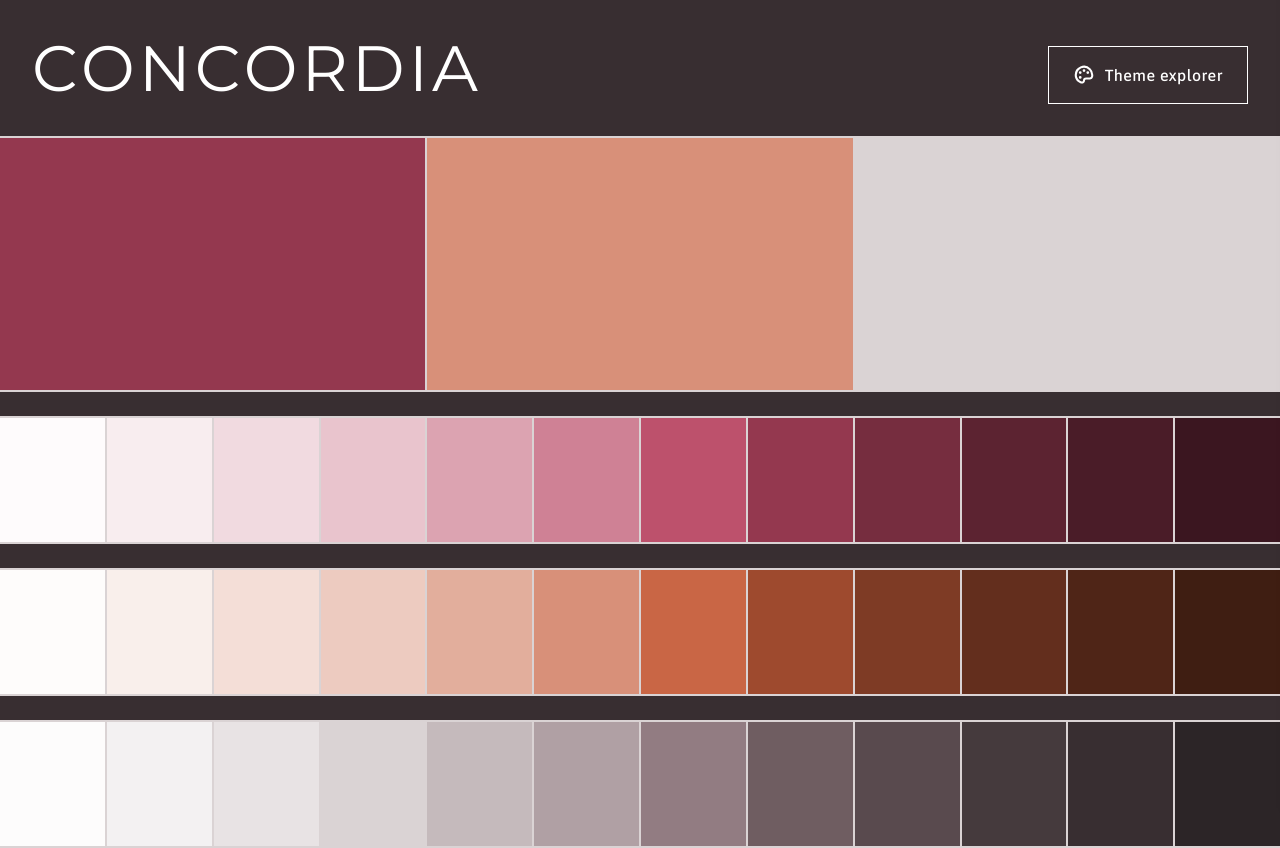
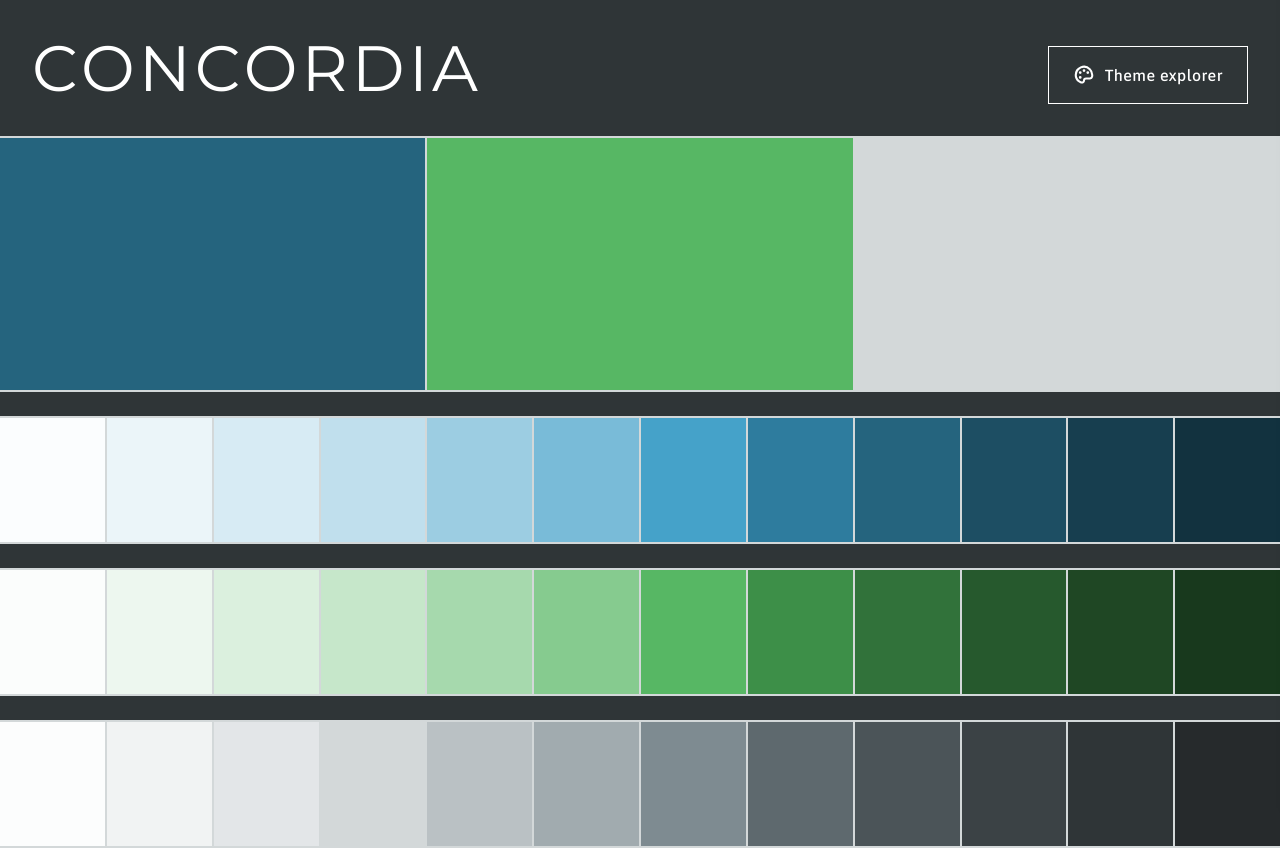
Before and after one commit to mranenko/concordia, a React (Vite) app: page / in a window 1280 px wide. Built offline with nearby package versions, Linux system fonts and the light colour scheme.

Commit message:
default colors

```diff
--- a/src/assets/styles/base/colors.scss
+++ b/src/assets/styles/base/colors.scss
@@ -4,9 +4,9 @@
   base colors
 */
 
-$linen: hsl(345, 9%, 84%);      // #E8E3E4
-$peach: hsl(15, 55%, 66%);      // #E98867
-$rose: hsl(345, 45%, 40%);      // #94384F
+$neutral: hsl(198, 8%, 84%);        // #D3D8D9
+$primary: hsl(198, 55%, 32%);       // #25647E
+$secondary: hsl(128, 40%, 53%);     // #57B764
 
 /*
   color lightness scale:
@@ -26,54 +26,54 @@ $rose: hsl(345, 45%, 40%);      // #94384F
 
 $color: (
   main: (
-    linen: $linen,
-    peach: $peach,
-    rose: $rose,
+    neutral: $neutral,
+    primary: $primary,
+    secondary: $secondary,
   ),
 
   neutral: (
-    10: color.change($linen, $lightness: 99%),
-    20: color.change($linen, $lightness: 95%),
-    30: color.change($linen, $lightness: 90%),
-    40: color.change($linen, $lightness: 84%),
-    50: color.change($linen, $lightness: 75%),
-    60: color.change($linen, $lightness: 66%),
-    70: color.change($linen, $lightness: 53%),
-    80: color.change($linen, $lightness: 40%),
-    90: color.change($linen, $lightness: 32%),
-    100: color.change($linen, $lightness: 25%),
-    110: color.change($linen, $lightness: 20%),
-    120: color.change($linen, $lightness: 16%),
+    10: color.change($neutral, $lightness: 99%),
+    20: color.change($neutral, $lightness: 95%),
+    30: color.change($neutral, $lightness: 90%),
+    40: color.change($neutral, $lightness: 84%),
+    50: color.change($neutral, $lightness: 75%),
+    60: color.change($neutral, $lightness: 66%),
+    70: color.change($neutral, $lightness: 53%),
+    80: color.change($neutral, $lightness: 40%),
+    90: color.change($neutral, $lightness: 32%),
+    100: color.change($neutral, $lightness: 25%),
+    110: color.change($neutral, $lightness: 20%),
+    120: color.change($neutral, $lightness: 16%),
   ),
 
-  peach: (
-    10: color.change($peach, $lightness: 99%),
-    20: color.change($peach, $lightness: 95%),
-    30: color.change($peach, $lightness: 90%),
-    40: color.change($peach, $lightness: 84%),
-    50: color.change($peach, $lightness: 75%),
-    60: color.change($peach, $lightness: 66%),
-    70: color.change($peach, $lightness: 53%),
-    80: color.change($peach, $lightness: 40%),
-    90: color.change($peach, $lightness: 32%),
-    100: color.change($peach, $lightness: 25%),
-    110: color.change($peach, $lightness: 20%),
-    120: color.change($peach, $lightness: 16%),
+  primary: (
+    10: color.change($primary, $lightness: 99%),
+    20: color.change($primary, $lightness: 95%),
+    30: color.change($primary, $lightness: 90%),
+    40: color.change($primary, $lightness: 84%),
+    50: color.change($primary, $lightness: 75%),
+    60: color.change($primary, $lightness: 66%),
+    70: color.change($primary, $lightness: 53%),
+    80: color.change($primary, $lightness: 40%),
+    90: color.change($primary, $lightness: 32%),
+    100: color.change($primary, $lightness: 25%),
+    110: color.change($primary, $lightness: 20%),
+    120: color.change($primary, $lightness: 16%),
   ),
 
-  rose: (
-    10: color.change($rose, $lightness: 99%),
-    20: color.change($rose, $lightness: 95%),
-    30: color.change($rose, $lightness: 90%),
-    40: color.change($rose, $lightness: 84%),
-    50: color.change($rose, $lightness: 75%),
-    60: color.change($rose, $lightness: 66%),
-    70: color.change($rose, $lightness: 53%),
-    80: color.change($rose, $lightness: 40%),
-    90: color.change($rose, $lightness: 32%),
-    100: color.change($rose, $lightness: 25%),
-    110: color.change($rose, $lightness: 20%),
-    120: color.change($rose, $lightness: 16%),
+  secondary: (
+    10: color.change($secondary, $lightness: 99%),
+    20: color.change($secondary, $lightness: 95%),
+    30: color.change($secondary, $lightness: 90%),
+    40: color.change($secondary, $lightness: 84%),
+    50: color.change($secondary, $lightness: 75%),
+    60: color.change($secondary, $lightness: 66%),
+    70: color.change($secondary, $lightness: 53%),
+    80: color.change($secondary, $lightness: 40%),
+    90: color.change($secondary, $lightness: 32%),
+    100: color.change($secondary, $lightness: 25%),
+    110: color.change($secondary, $lightness: 20%),
+    120: color.change($secondary, $lightness: 16%),
   ),
 );
 
@@ -85,9 +85,9 @@ $color: (
   $value: $color;
 
   @if length($keys) == 1 and (
-    nth($keys, 1) == linen or
-    nth($keys, 1) == peach or
-    nth($keys, 1) == rose
+    nth($keys, 1) == neutral or
+    nth($keys, 1) == primary or
+    nth($keys, 1) == secondary
   ) {
     @return color(main, nth($keys, 1));
   }
@@ -104,9 +104,9 @@ $color: (
 */
 
 :root {
-  --color-neutral: #{color(linen)};
-  --color-primary: #{color(rose)};
-  --color-secondary: #{color(peach)};
+  --color-neutral: #{color(neutral)};
+  --color-primary: #{color(primary)};
+  --color-secondary: #{color(secondary)};
 
   --color-neutral-10: #{color(neutral, 10)};
   --color-neutral-20: #{color(neutral, 20)};
@@ -121,31 +121,31 @@ $color: (
   --color-neutral-110: #{color(neutral, 110)};
   --color-neutral-120: #{color(neutral, 120)};
 
-  --color-primary-10: #{color(rose, 10)};
-  --color-primary-20: #{color(rose, 20)};
-  --color-primary-30: #{color(rose, 30)};
-  --color-primary-40: #{color(rose, 40)};
-  --color-primary-50: #{color(rose, 50)};
-  --color-primary-60: #{color(rose, 60)};
-  --color-primary-70: #{color(rose, 70)};
-  --color-primary-80: #{color(rose, 80)};
-  --color-primary-90: #{color(rose, 90)};
-  --color-primary-100: #{color(rose, 100)};
-  --color-primary-110: #{color(rose, 110)};
-  --color-primary-120: #{color(rose, 120)};
+  --color-primary-10: #{color(primary, 10)};
+  --color-primary-20: #{color(primary, 20)};
+  --color-primary-30: #{color(primary, 30)};
+  --color-primary-40: #{color(primary, 40)};
+  --color-primary-50: #{color(primary, 50)};
+  --color-primary-60: #{color(primary, 60)};
+  --color-primary-70: #{color(primary, 70)};
+  --color-primary-80: #{color(primary, 80)};
+  --color-primary-90: #{color(primary, 90)};
+  --color-primary-100: #{color(primary, 100)};
+  --color-primary-110: #{color(primary, 110)};
+  --color-primary-120: #{color(primary, 120)};
 
-  --color-secondary-10: #{color(peach, 10)};
-  --color-secondary-20: #{color(peach, 20)};
-  --color-secondary-30: #{color(peach, 30)};
-  --color-secondary-40: #{color(peach, 40)};
-  --color-secondary-50: #{color(peach, 50)};
-  --color-secondary-60: #{color(peach, 60)};
-  --color-secondary-70: #{color(peach, 70)};
-  --color-secondary-80: #{color(peach, 80)};
-  --color-secondary-90: #{color(peach, 90)};
-  --color-secondary-100: #{color(peach, 100)};
-  --color-secondary-110: #{color(peach, 110)};
-  --color-secondary-120: #{color(peach, 120)};
+  --color-secondary-10: #{color(secondary, 10)};
+  --color-secondary-20: #{color(secondary, 20)};
+  --color-secondary-30: #{color(secondary, 30)};
+  --color-secondary-40: #{color(secondary, 40)};
+  --color-secondary-50: #{color(secondary, 50)};
+  --color-secondary-60: #{color(secondary, 60)};
+  --color-secondary-70: #{color(secondary, 70)};
+  --color-secondary-80: #{color(secondary, 80)};
+  --color-secondary-90: #{color(secondary, 90)};
+  --color-secondary-100: #{color(secondary, 100)};
+  --color-secondary-110: #{color(secondary, 110)};
+  --color-secondary-120: #{color(secondary, 120)};
 }
 
 /*
```
